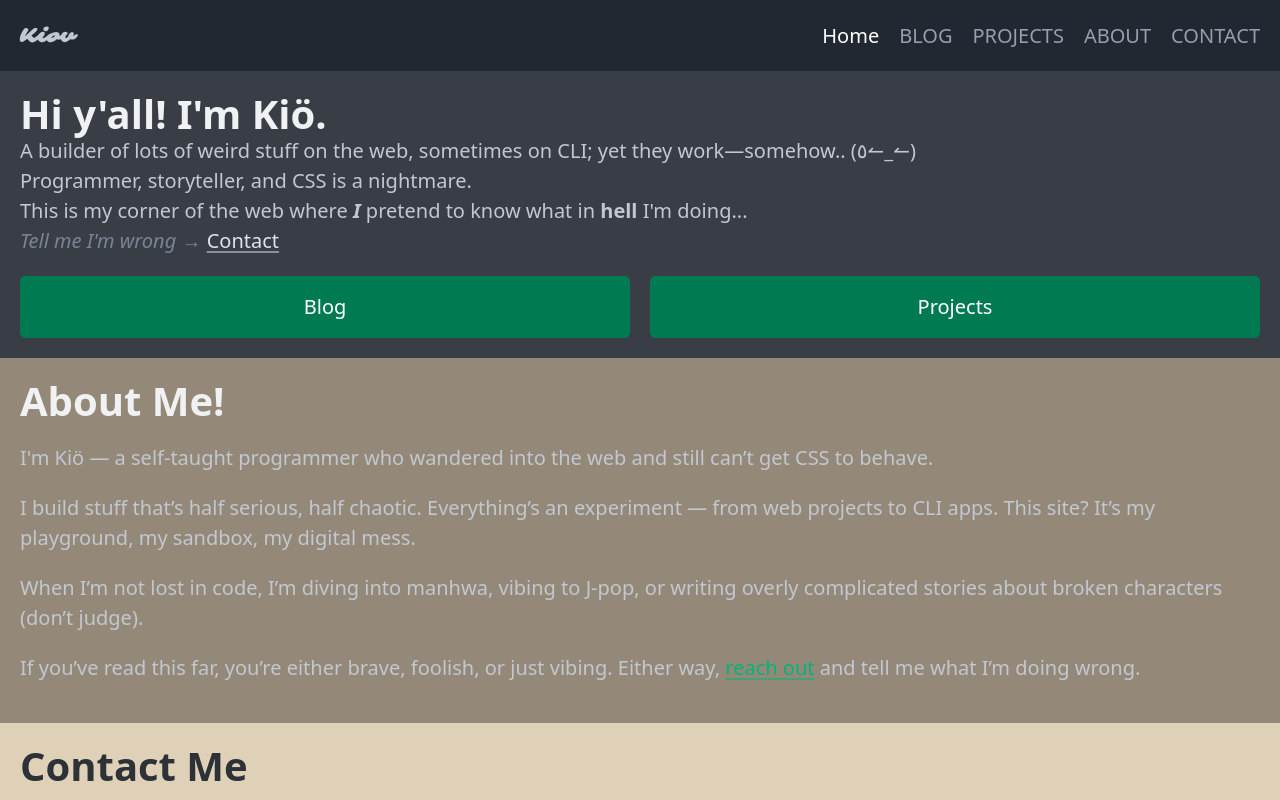
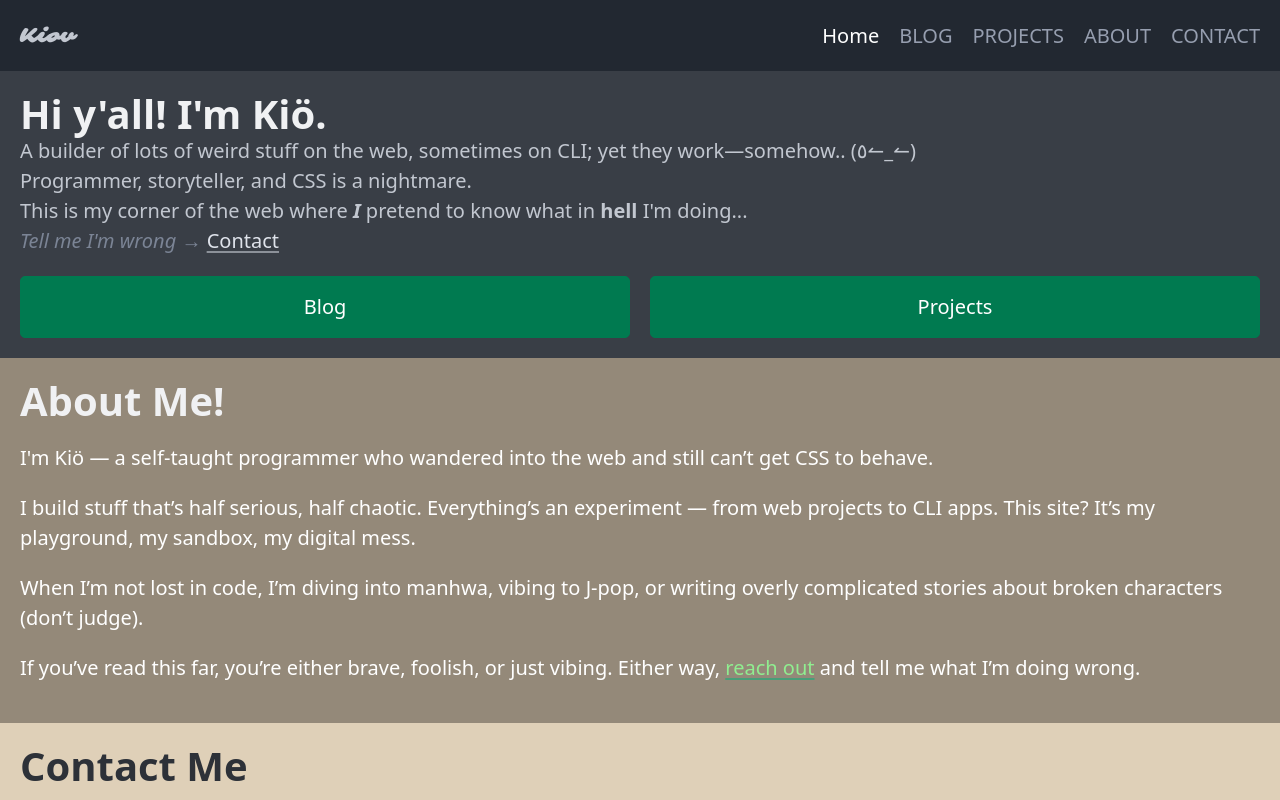
Before and after one commit to Kanester/portfolio, a SvelteKit app: page / in a window 1280 px wide. Shown: the top 800 px of the page. Built offline with nearby package versions, Linux system fonts and the light colour scheme.

Commit message:
--no-message

```diff
--- a/src/styles/global.scss
+++ b/src/styles/global.scss
@@ -28,6 +28,14 @@ section {
 
 .about {
 	background-color: $color-about;
+
+	p {
+		color: white;
+	}
+
+	a {
+		color: #90ee90;
+	}
 }
 
 .contact {
```
